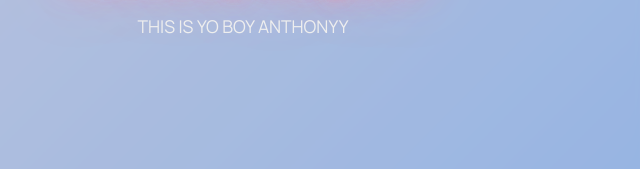
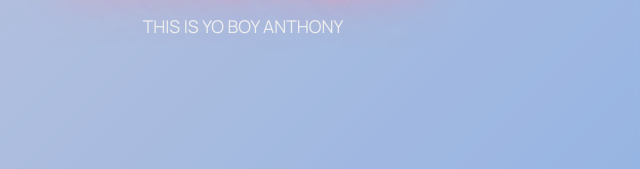
Before and after one commit to Anthonyxa/Anthonyxa.github.io, a website: page index.html in a window 1280 px wide. Shown: the part 235-404 px from the top of the page, 397-1037 px from the left. Drawn offline with Linux system fonts and the light colour scheme.

Commit message:
Fix typo in subtitle for Anthony Quijada

```diff
--- a/index.html
+++ b/index.html
@@ -36,7 +36,7 @@
 
   <div class="card">
     <h1>Anthony Quijada</h1>
-    <p class="subtitle">THIS IS YO BOY ANTHONYY</p>
+    <p class="subtitle">THIS IS YO BOY ANTHONY</p>
 
     <section>
       <h2>about me</h2>
```
